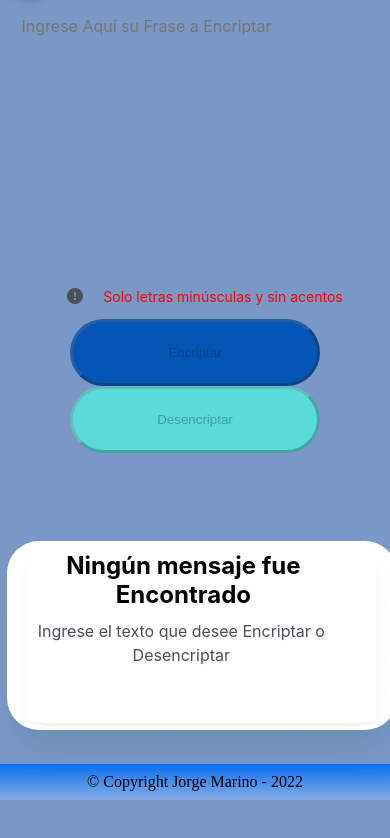
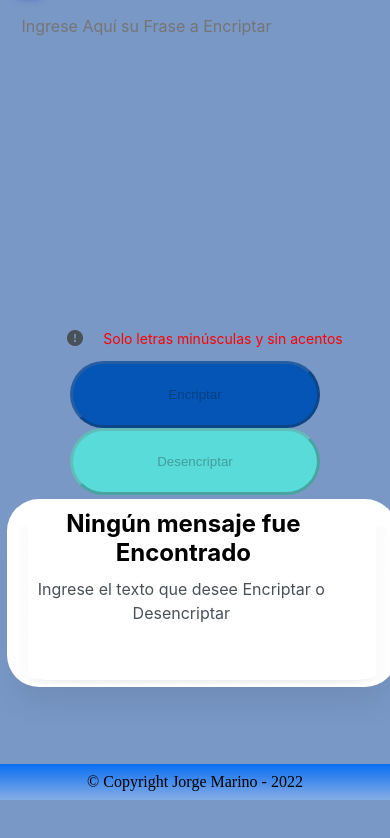
Before and after one commit to jmarino58/alura, a plain HTML site: page index.html in a window 390 px wide. Shown: the part 50-888 px from the top of the page. After the commit the page ends 850 px from the top, so only its background shows below. Drawn offline with Linux system fonts and the light colour scheme.

Commit message:
Últimos ajustes de resolución de pantalla versión2

```diff
--- a/css/style.css
+++ b/css/style.css
@@ -561,6 +561,21 @@ header img{
 
 }
 
+.contenedorDesencriptador{
+	position:absolute;
+	width: 100%;
+	height:20%;
+	top:65%;
+	left:0.5vw;
+	right:1px;
+}
+
+.copiar{
+
+	top:105%;
+}
+
+
 .copiado{
 	position:absolute;
 	width:100%;
@@ -585,7 +600,7 @@ header img{
 	display:flex;
 	flex-direction: column;
 	align-items: center;
-	top:40%;
+	top:45%;
 	width:100%;
 	padding: 0 0px 6px;
 	/*right:40px;*/
```
